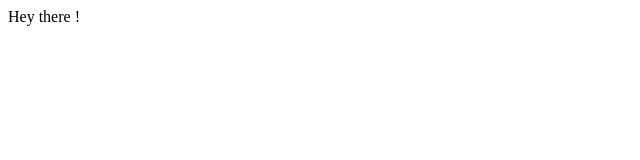
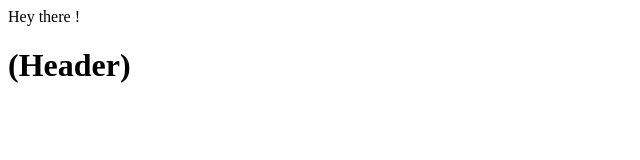
Before and after one commit to dhruv5302/git-demo-1, a plain HTML site: page index.html in a window 1280 px wide. Shown: the whole page, without its empty margins (0-640 px from the left). Drawn offline with Linux system fonts and the light colour scheme.

Commit message:
feature from branch main

```diff
--- a/index.html
+++ b/index.html
@@ -1 +1,2 @@
 <p>Hey there !</p>
+<h1>(Header)</h1>
```
